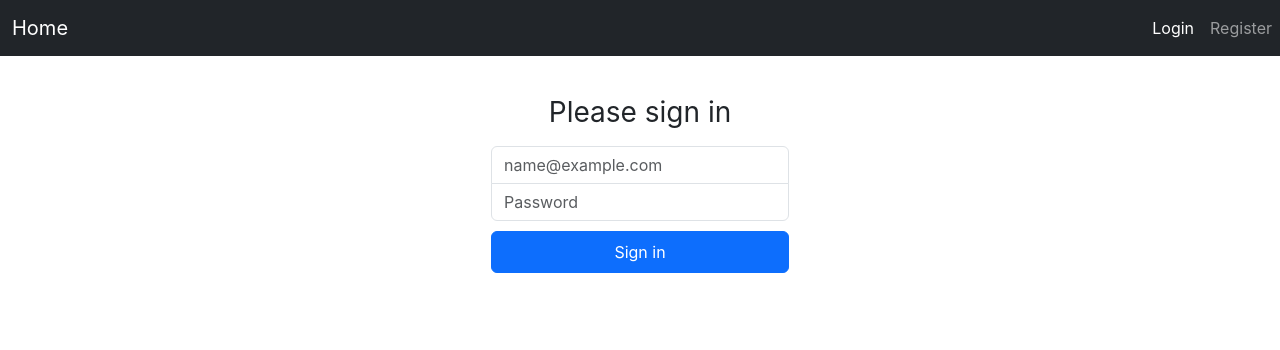
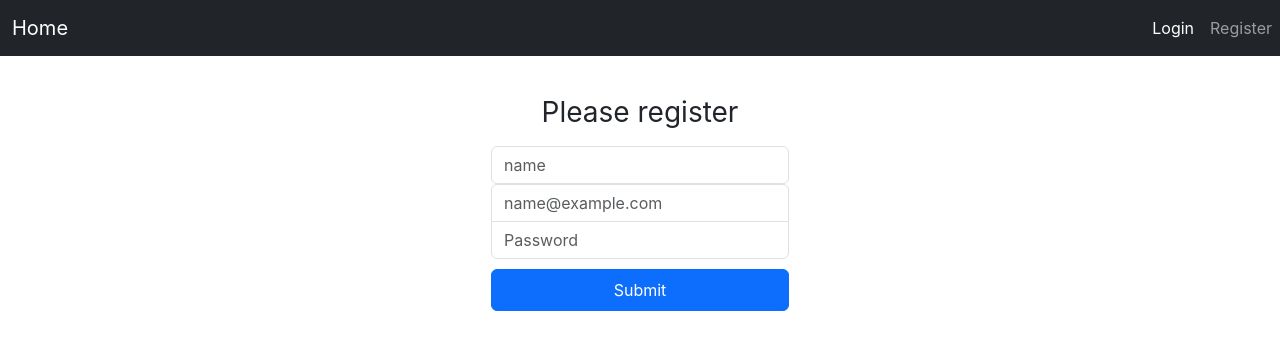
Before and after one commit to pavlicic1marko/webapp-React, a React (Create React App) app: page /register in a window 1280 px wide. Before the commit this address led to /login. Shown: the top 350 px of the page. Built offline with nearby package versions, Linux system fonts and the light colour scheme.

Commit message:
adding redirect conditions

```diff
--- a/src/pages/Register.tsx
+++ b/src/pages/Register.tsx
@@ -6,6 +6,7 @@ import React, {useState, SyntheticEvent} from 'react';
         const [name, setName] = useState(''); //name is variable, setName is function
         const [email, setEmail] = useState('');
         const [password, setPassword] = useState('');
+        const [redirect, setRedirect] = useState(false);
 
         const submit = async (e: SyntheticEvent) => {
         e.preventDefault(); // prevent refresh
@@ -18,12 +19,16 @@ import React, {useState, SyntheticEvent} from 'react';
                     password
                 })
             });
+
+            setRedirect(true);
         }
-        return <Redirect to='/login'/>;
+        if (redirect){
+            return <Redirect to='/login'/>;
+        }
 
         return(
         <div>
-            <form onSubmit={submit}> //call function named submit
+            <form onSubmit={submit}>
                 <h1 className="h3 mb-3 fw-normal">Please register</h1>
 
                 <input  className="form-control"  placeholder="name" required
```
